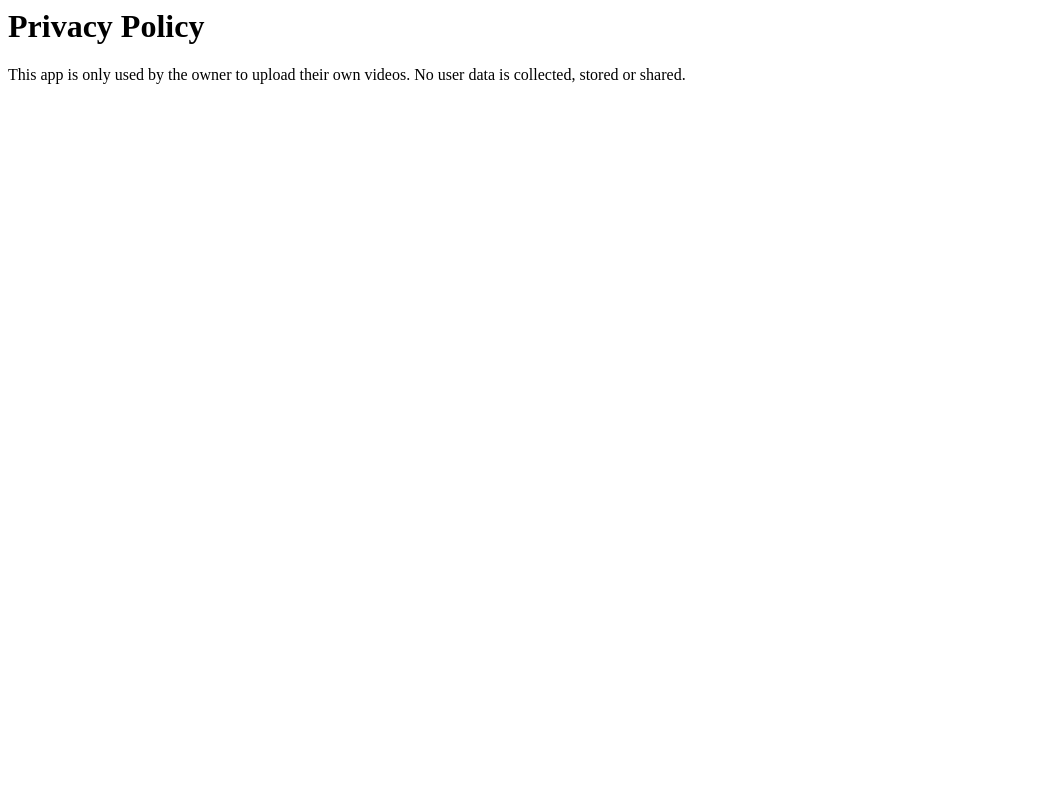
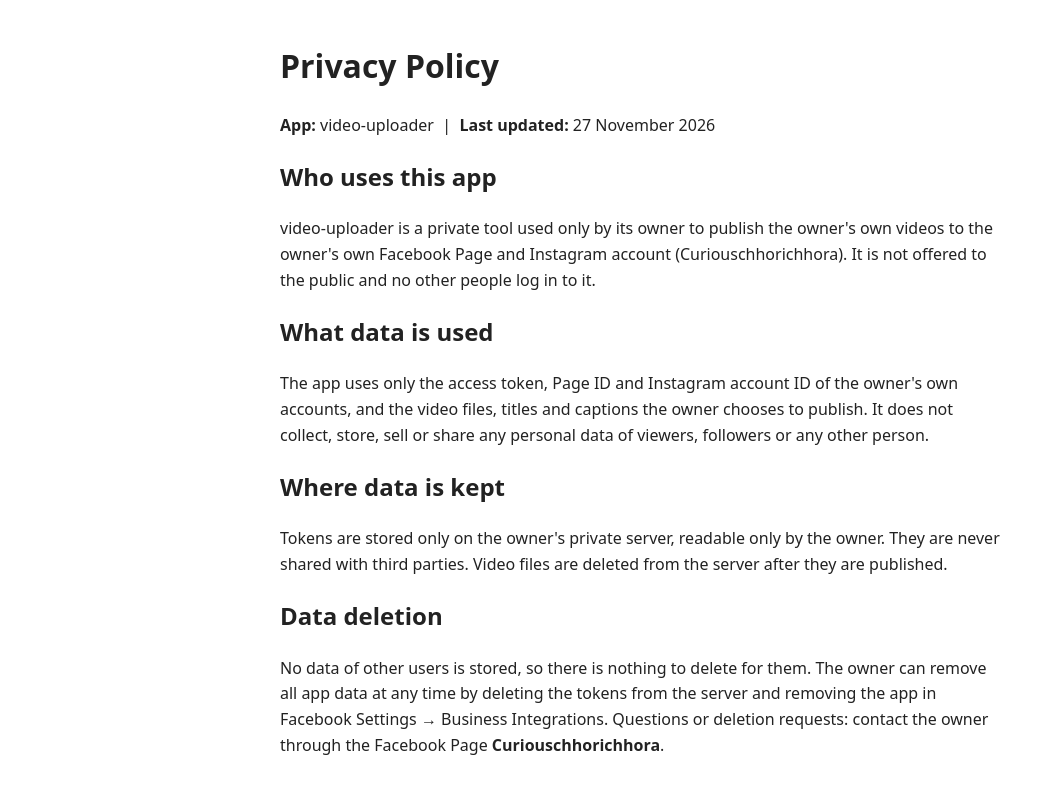
Before and after one commit to deepak0266/video-uploader, a plain HTML site: page privacy.html in a window 1280 px wide. Shown: the whole page, without its empty margins (0-1052 px from the left). Drawn offline with Linux system fonts and the light colour scheme.

Commit message:
Enhance privacy policy in privacy.html
Added detailed privacy policy and data usage information.

```diff
--- a/privacy.html
+++ b/privacy.html
@@ -1 +1,26 @@
-<h1>Privacy Policy</h1><p>This app is only used by the owner to upload their own videos. No user data is collected, stored or shared.</p>
+<!doctype html>
+<html lang="en"><head><meta charset="utf-8"><meta name="viewport" content="width=device-width,initial-scale=1">
+<title>Privacy Policy - video-uploader</title>
+<style>body{font-family:system-ui,sans-serif;max-width:720px;margin:40px auto;padding:0 16px;line-height:1.6;color:#222;background:#fff}</style>
+</head><body>
+<h1>Privacy Policy</h1>
+<p><b>App:</b> video-uploader &nbsp;|&nbsp; <b>Last updated:</b> 27 November 2026</p>
+
+<h2>Who uses this app</h2>
+<p>video-uploader is a private tool used only by its owner to publish the owner's own videos to the owner's own
+Facebook Page and Instagram account (Curiouschhorichhora). It is not offered to the public and no other people log in to it.</p>
+
+<h2>What data is used</h2>
+<p>The app uses only the access token, Page ID and Instagram account ID of the owner's own accounts, and the video files,
+titles and captions the owner chooses to publish. It does not collect, store, sell or share any personal data of
+viewers, followers or any other person.</p>
+
+<h2>Where data is kept</h2>
+<p>Tokens are stored only on the owner's private server, readable only by the owner. They are never shared with third parties.
+Video files are deleted from the server after they are published.</p>
+
+<h2 id="deletion">Data deletion</h2>
+<p>No data of other users is stored, so there is nothing to delete for them. The owner can remove all app data at any time
+by deleting the tokens from the server and removing the app in Facebook Settings &rarr; Business Integrations.
+Questions or deletion requests: contact the owner through the Facebook Page <b>Curiouschhorichhora</b>.</p>
+</body></html>
```
